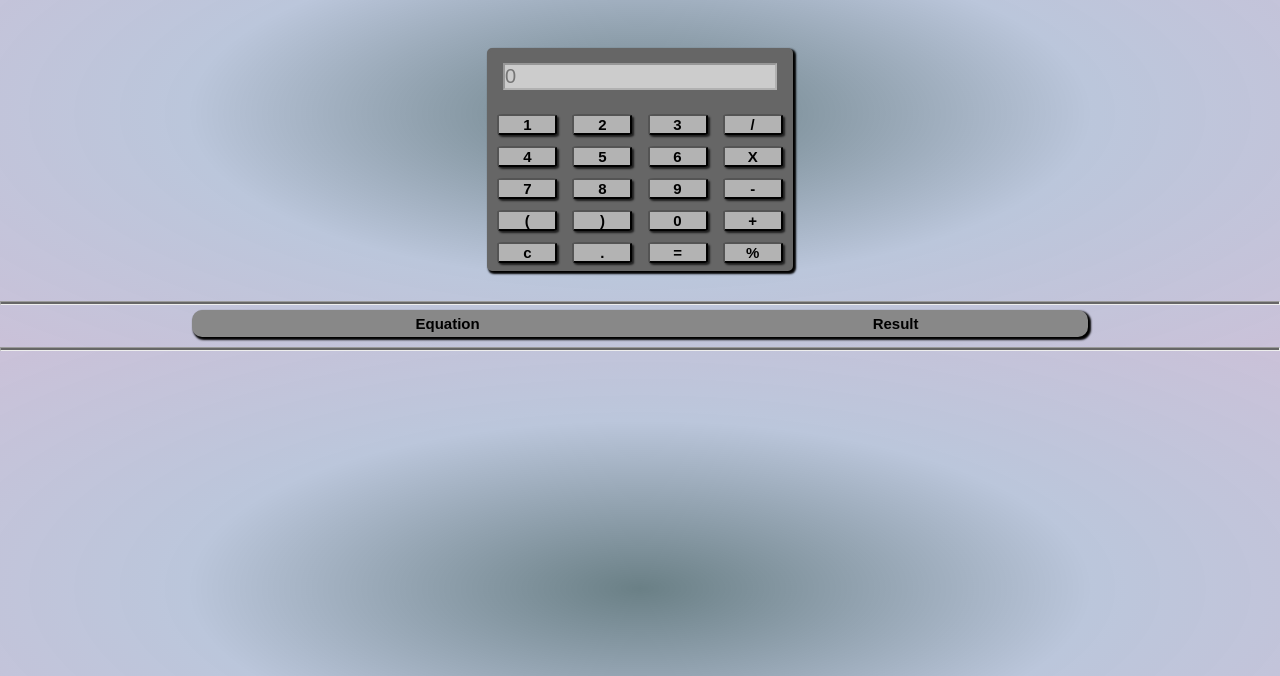
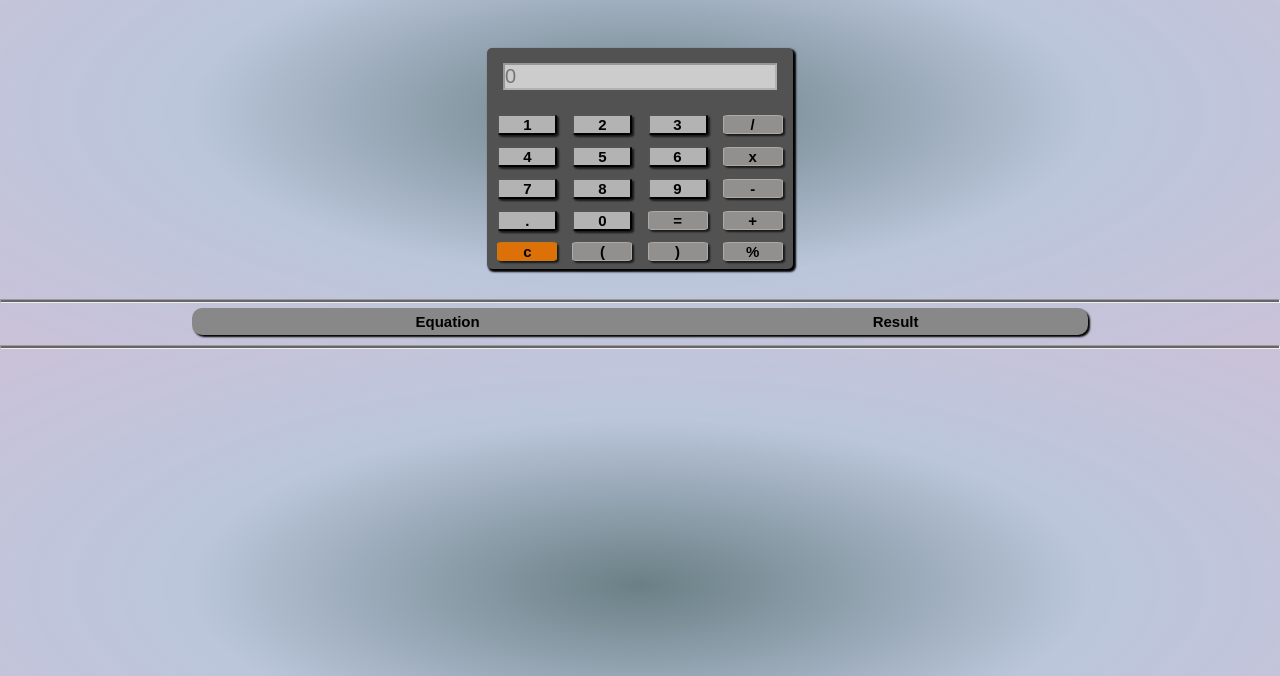
Before and after one commit to Napat/calculator_webdevnewbie, a plain HTML site: page calculator/index.html in a window 1280 px wide. Shown: the part 124-800 px from the top of the page. Drawn offline with Linux system fonts and the light colour scheme.

Commit message:
decorate calculator ui color

```diff
--- a/calculator/index.html
+++ b/calculator/index.html
@@ -20,31 +20,31 @@
             <input type="button" value=" 1 " onclick="entries('1')" />
             <input type="button" value=" 2 " onclick="entries('2')" />
             <input type="button" value=" 3 " onclick="entries('3')" />
-            <input type="button" value=" / " onclick="entries('/')" />
+            <input type="button" value=" / " onclick="entries('/')" class='caloperator' />
             <br/>
 
             <input type="button" value=" 4 " onclick="entries('4')" />
             <input type="button" value=" 5 " onclick="entries('5')" />
             <input type="button" value=" 6 " onclick="entries('6')" />
-            <input type="button" value=" X " onclick="entries('*')" />
+            <input type="button" value=" x " onclick="entries('*')" class='caloperator' />
             <br/>
 
             <input type="button" value=" 7 " onclick="entries('7')" />
             <input type="button" value=" 8 " onclick="entries('8')" />
             <input type="button" value=" 9 " onclick="entries('9')" />
-            <input type="button" value=" - " onclick="entries('-')" />
+            <input type="button" value=" - " onclick="entries('-')" class='caloperator' />
             <br/>
 
-            <input type="button" value=" ( " onclick="entries('(')" />
-            <input type="button" value=" ) " onclick="entries(')')" />
+            <input type="button" value=" . " onclick="entries('.')" />
             <input type="button" value=" 0 " onclick="entries('0')" />
-            <input type="button" value=" + " onclick="entries('+')" />
+            <input type="button" value=" = " onclick="calculate()" class='caloperator' />
+            <input type="button" value=" + " onclick="entries('+')" class='caloperator' />
             <br/>
 
-            <input type="button" value=" c " onclick="erase()" />
-            <input type="button" value=" . " onclick="entries('.')" />
-            <input type="button" value=" = " onclick="calculate()" />
-            <input type="button" value=" % " onclick="entries('%')" />
+            <input type="button" value=" c " onclick="erase()" id='calclear' />
+            <input type="button" value=" ( " onclick="entries('(')" class='caloperator' />
+            <input type="button" value=" ) " onclick="entries(')')" class='caloperator' />
+            <input type="button" value=" % " onclick="entries('%')" class='caloperator' />
             <br/>
         </form>
     </div>
--- a/calculator/main.css
+++ b/calculator/main.css
@@ -27,10 +27,10 @@ h1 {
 #container {
     position: relative;
     width: 300px;
-    border: 3px solid #666666;
+    border: 3px solid #525252;
     margin: 30px auto;
     border-radius: 5px;
-    background-color: #666666;
+    background-color: #525252;
     /* CSS3 - Box shadow */
     -webkit-box-shadow: 2px 2px 2px 1px rgba(0, 0, 0, 1);
     -moz-box-shadow: 2px 2px 2px 1px rgba(0, 0, 0, 1);
@@ -64,9 +64,29 @@ input[type=button] {
     box-shadow: 2px 2px 2px 0px rgba(0, 0, 0, 0.7);
 }
 
+input#calclear {
+    border: 1px solid #ca7a11;
+    background-color: #dd7007;
+}
+
+input.caloperator {
+    border: 1px solid #ada9a5;
+    background-color: #928f8f;
+}
+
 /* Pseudo-classes Selector: mouse over */
 input[type=button]:hover {
     background-color: #8c8c8c;
+}
+
+input#calclear:hover {
+    border: 1px solid #c9780f;
+    background-color: #bb6000;
+}
+
+input.caloperator:hover {
+    border: 1px solid #494745;
+    background-color: #494747;
 }
 
 /* Pseudo-classes Selector: input with disabled prop then change default color */
@@ -80,10 +100,10 @@ table#display {
     background-color: #888888;
     margin: 5px auto 10px auto;
     /* CSS3 - Box shadow */
-    -webkit-box-shadow: 2px 2px 2px 1px rgba(0, 0, 0, 1);
-    -moz-box-shadow: 2px 2px 2px 1px rgba(0, 0, 0, 1);
-    -ms-box-shadow: 2px 2px 2px 1px rgba(0, 0, 0, 1);
-    box-shadow: 2px 2px 2px 1px rgba(0, 0, 0, 1);
+    -webkit-box-shadow: 2px 2px 2px 0px rgba(0, 0, 0, 1);
+    -moz-box-shadow: 2px 2px 2px 0px rgba(0, 0, 0, 1);
+    -ms-box-shadow: 2px 2px 2px 0px rgba(0, 0, 0, 1);
+    box-shadow: 2px 2px 2px 0px rgba(0, 0, 0, 1);
 }
 
 table, th, td {
```
